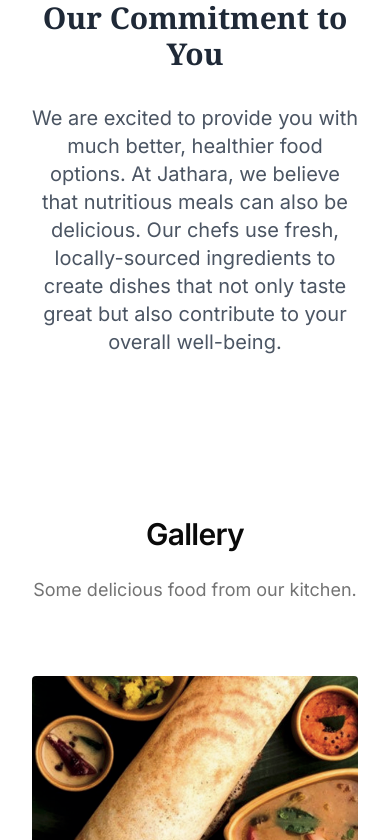
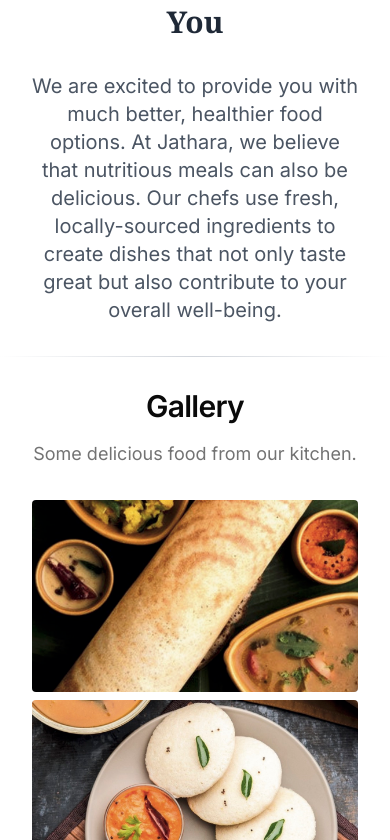
Before and after one commit to shyjuezy/jathara-pre, a Next.js app: page / in a window 390 px wide. Shown: the part 630-1470 px from the top of the page. Built offline with nearby package versions, Linux system fonts and the light colour scheme; a web font is replaced by a local one.

Commit message:
Added the divider

```diff
--- a/src/app/components/AboutSection.tsx
+++ b/src/app/components/AboutSection.tsx
@@ -2,7 +2,7 @@
 
 export function AboutSection() {
   return (
-    <section className="mt-16 py-16 bg-white">
+    <section className="mt-8 md:mt-12 py-8 md:py-16 bg-white">
       <div className="container mx-auto px-8">
         <div className="flex flex-col md:flex-row md:items-center gap-12">
           <div className="hidden md:block relative w-full h-[30rem] rounded-lg overflow-hidden shadow-lg">
@@ -28,13 +28,15 @@ export function AboutSection() {
               Our Commitment to You
             </h2>
             <p className="text-xl text-gray-600 text-center md:text-left max-w-3xl">
-              We are excited to provide you with much better, healthier food options. At Jathara, we believe that
-              nutritious meals can also be delicious. Our chefs use fresh, locally-sourced ingredients to create dishes
-              that not only taste great but also contribute to your overall well-being.
+              We are excited to provide you with much better, healthier food
+              options. At Jathara, we believe that nutritious meals can also be
+              delicious. Our chefs use fresh, locally-sourced ingredients to
+              create dishes that not only taste great but also contribute to
+              your overall well-being.
             </p>
           </div>
         </div>
       </div>
     </section>
-  )
+  );
 }
--- /dev/null
+++ b/src/app/components/Divider.tsx
@@ -0,0 +1,12 @@
+export function Divider() {
+  return (
+    <div className="container relative mx-auto">
+      <div
+        aria-hidden="true"
+        className="absolute inset-0 flex items-center mx-auto"
+      >
+        <div className="w-full h-px bg-gradient-to-r from-transparent via-gray-300 to-transparent" />
+      </div>
+    </div>
+  );
+}
--- a/src/app/components/HeroSection.tsx
+++ b/src/app/components/HeroSection.tsx
@@ -8,7 +8,7 @@ import Link from "next/link";
 export function HeroSection() {
   return (
     <>
-      <div className="relative w-full h-[50vh] min-h-[24rem]">
+      <div className="relative w-full h-[50vh] min-h-[24rem] mb-16">
         {/* Image */}
         <Image
           src="/hero.jpg"
--- a/src/app/components/gallery.tsx
+++ b/src/app/components/gallery.tsx
@@ -19,7 +19,7 @@ export function Gallery() {
 
   return (
     <>
-            <section className="flex flex-col items-center gap-6 py-24 sm:gap-7">
+      <section className="flex flex-col items-center gap-4 py-8 md:py-16 md:gap-7">
         <div className="flex flex-col gap-3">
           <h2 className="font-heading text-3xl font-semibold tracking-tight sm:text-4xl text-balance text-center">
             Gallery
@@ -28,7 +28,7 @@ export function Gallery() {
         <p className="text-lg text-muted-foreground text-balance max-w-2xl text-center">
           Some delicious food from our kitchen.
         </p>
-                <div className="w-full px-8 py-12 grid grid-cols-1 md:grid-cols-3 lg:grid-cols-4 gap-2 max-w-7xl mx-auto relative md:h-screen">
+        <div className="w-full px-8 py-4 md:py-4 grid grid-cols-1 md:grid-cols-3 lg:grid-cols-4 gap-2 max-w-7xl mx-auto relative md:h-screen">
           {images.map((image: GalleryImage, index: number) => (
             <div
               key={index}
@@ -52,14 +52,16 @@ export function Gallery() {
       {/* Modal */}
       {selectedImage && (
         <div
-                    className={`fixed inset-0 bg-black/50 z-50 flex items-center justify-center p-4 ${isClosing
+          className={`fixed inset-0 bg-black/50 z-50 flex items-center justify-center p-4 ${
+            isClosing
               ? `animate-out fade-out duration-${animationDuration}`
               : `animate-in fade-in duration-${animationDuration}`
           }`}
           onClick={handleClose}
         >
           <div
-                        className={`relative w-full max-w-4xl h-[80vh] rounded-lg overflow-hidden ${isClosing
+            className={`relative w-full max-w-4xl h-[80vh] rounded-lg overflow-hidden ${
+              isClosing
                 ? `animate-out zoom-out-50 duration-200-${animationDuration}`
                 : `animate-in zoom-in-50 duration-${animationDuration}`
             }`}
--- a/src/app/page.tsx
+++ b/src/app/page.tsx
@@ -1,19 +1,21 @@
-import { Header } from '@/app/components/Header'
-import { Footer } from '@/app/components/Footer'
-import { HeroSection } from '@/app/components/HeroSection'
-import { AboutSection } from '@/app/components/AboutSection'
-import { Gallery } from '@/app/components/gallery'
-
+import { Header } from "@/app/components/Header";
+import { Footer } from "@/app/components/Footer";
+import { HeroSection } from "@/app/components/HeroSection";
+import { AboutSection } from "@/app/components/AboutSection";
+import { Gallery } from "@/app/components/gallery";
+import { Divider } from "@/app/components/Divider";
 export default function Home() {
   return (
     <div className="flex flex-col min-h-screen">
       <Header />
       <main className="flex-grow">
         <HeroSection />
+        <Divider />
         <AboutSection />
+        <Divider />
         <Gallery />
       </main>
-       <Footer />
+      <Footer />
     </div>
-  )
+  );
 }
```
Lines whose indentation alone changed are shown as unchanged.
